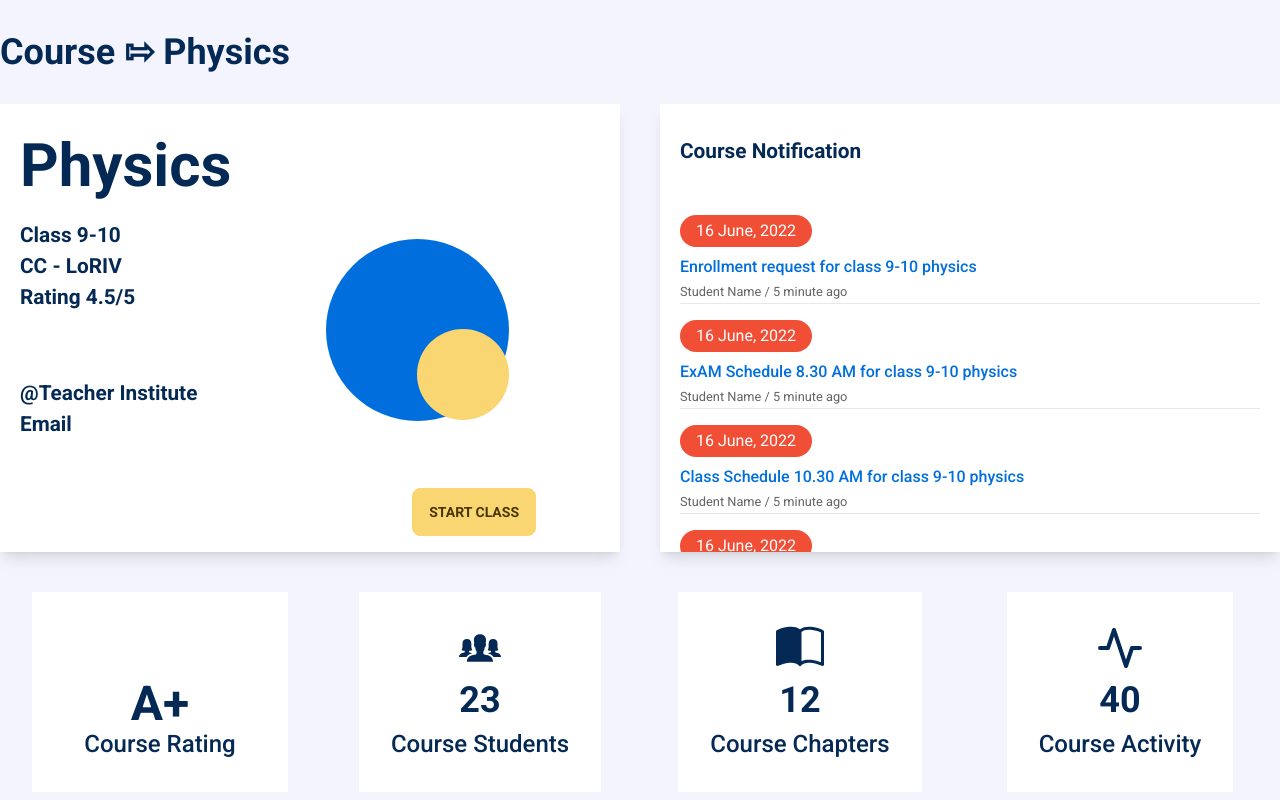
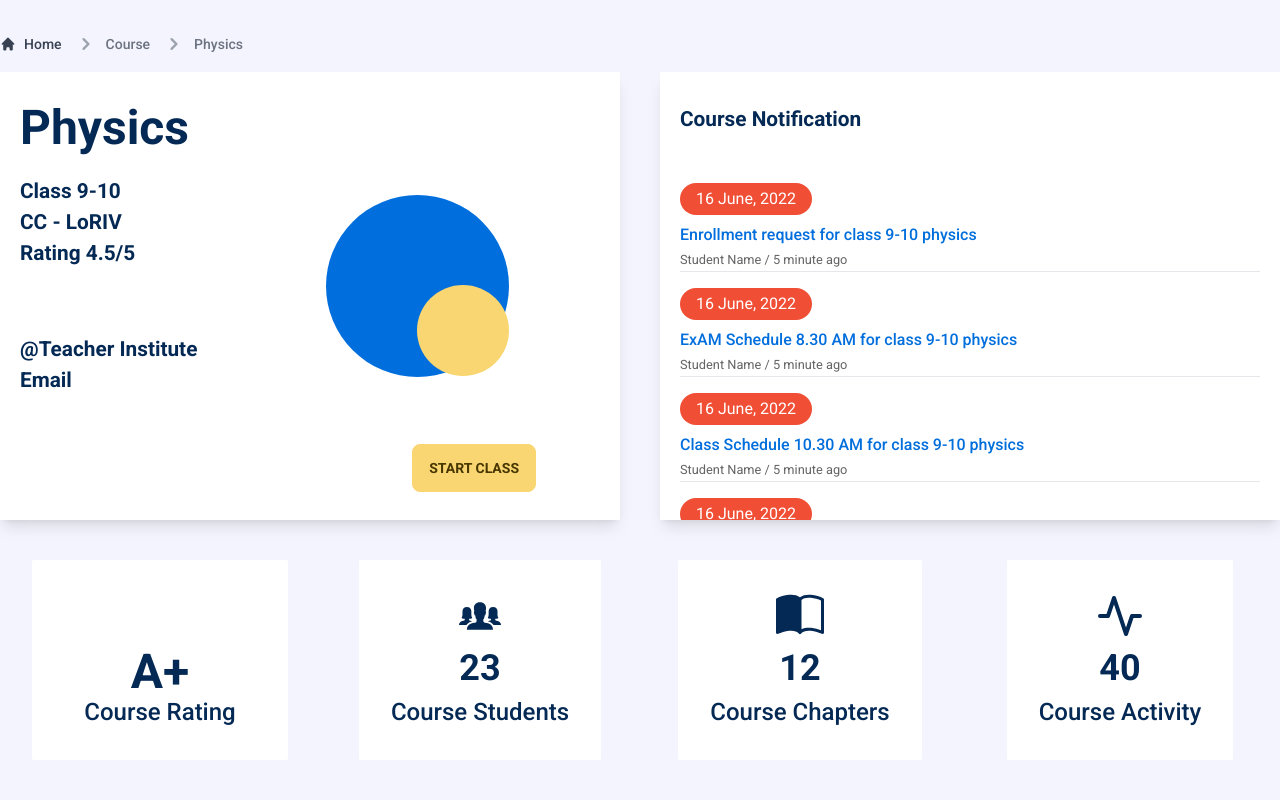
Before and after one commit to AyonJD/TSC-physics-page, a React (Create React App) app: page / in a window 1280 px wide. Shown: the top 800 px of the page. Built offline with nearby package versions, Linux system fonts and the light colour scheme.

Commit message:
Breadcrumb done

```diff
--- a/src/Components/Physics/Physics.js
+++ b/src/Components/Physics/Physics.js
@@ -2,7 +2,7 @@ import React from 'react';
 import CourseImage from '../../assets/Ellipse-18.svg'
 import InsImage from '../../assets/Ellipse-19.svg'
 import CourseSummery from './CourseSummery';
-import { notification, noticeBoardData, counterCardDara, classSchedule, chapterData } from './Constant';
+import { noticeBoardData, counterCardDara, classSchedule, chapterData } from './Constant';
 import Clock from '../Clock/Clock';
 import { useNavigate } from 'react-router-dom';
 import CourseNotification from './CourseNotification';
@@ -13,10 +13,35 @@ const Physics = () => {
 
     return (
         <div className='container mx-auto'>
-            <h1 className='text-4xl font-bold text-[#042954] py-8'>Course <span className='text-4xl'>&#8688;</span> Physics</h1>
+
+            <nav className="flex text-[#042954] pt-8 pb-4" aria-label="Breadcrumb">
+                <ol className="inline-flex items-center space-x-1 md:space-x-3">
+                    <li className="inline-flex items-center">
+                        <a href="#" className="inline-flex items-center text-sm font-medium text-gray-700 hover:text-gray-900 dark:text-gray-400 dark:hover:text-white">
+                            <svg className="w-4 h-4 mr-2" fill="currentColor" viewBox="0 0 20 20" xmlns="http://www.w3.org/2000/svg"><path d="M10.707 2.293a1 1 0 00-1.414 0l-7 7a1 1 0 001.414 1.414L4 10.414V17a1 1 0 001 1h2a1 1 0 001-1v-2a1 1 0 011-1h2a1 1 0 011 1v2a1 1 0 001 1h2a1 1 0 001-1v-6.586l.293.293a1 1 0 001.414-1.414l-7-7z"></path></svg>
+                            Home
+                        </a>
+                    </li>
+
+                    <li aria-current="page">
+                        <div className="flex items-center">
+                            <svg className="w-6 h-6 text-gray-400" fill="currentColor" viewBox="0 0 20 20" xmlns="http://www.w3.org/2000/svg"><path fill-rule="evenodd" d="M7.293 14.707a1 1 0 010-1.414L10.586 10 7.293 6.707a1 1 0 011.414-1.414l4 4a1 1 0 010 1.414l-4 4a1 1 0 01-1.414 0z" clip-rule="evenodd"></path></svg>
+                            <span className="ml-1 cursor-pointer text-sm font-medium text-gray-500 md:ml-2 dark:text-gray-400">Course</span>
+                        </div>
+                    </li>
+                    <li aria-current="page">
+                        <div className="flex items-center">
+                            <svg className="w-6 h-6 text-gray-400" fill="currentColor" viewBox="0 0 20 20" xmlns="http://www.w3.org/2000/svg"><path fill-rule="evenodd" d="M7.293 14.707a1 1 0 010-1.414L10.586 10 7.293 6.707a1 1 0 011.414-1.414l4 4a1 1 0 010 1.414l-4 4a1 1 0 01-1.414 0z" clip-rule="evenodd"></path></svg>
+                            <span className="ml-1 text-sm font-medium text-gray-500 md:ml-2 dark:text-gray-400 cursor-pointer">Physics</span>
+                        </div>
+                    </li>
+                </ol>
+            </nav>
+
+
             <div className="course_banner grid grid-cols-1 gap-10 md:grid-cols-2">
                 <div className="subject bg-white shadow-lg px-4 md:px-5 py-8 pb-28">
-                    <h1 className='text-6xl text-[#042954] font-semibold mb-6'>Physics</h1>
+                    <h1 className='text-5xl text-[#042954] font-semibold mb-6'>Physics</h1>
                     <div className="flex">
                         <div className="content">
                             <h1 className='title_text'>Class 9-10</h1>
```
